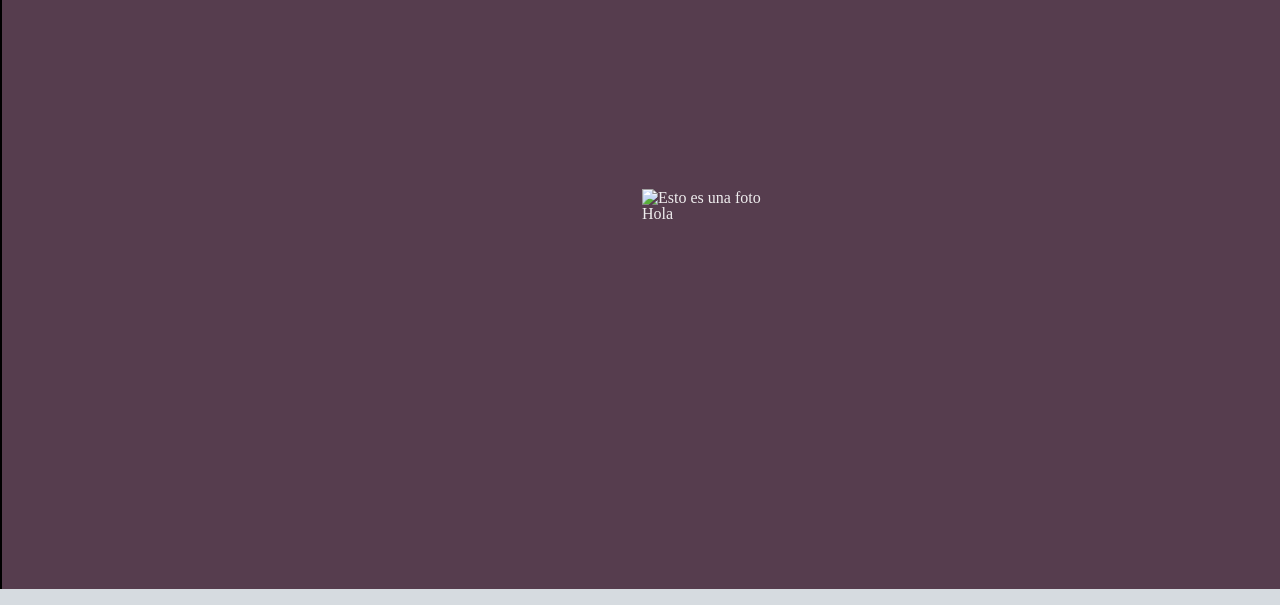
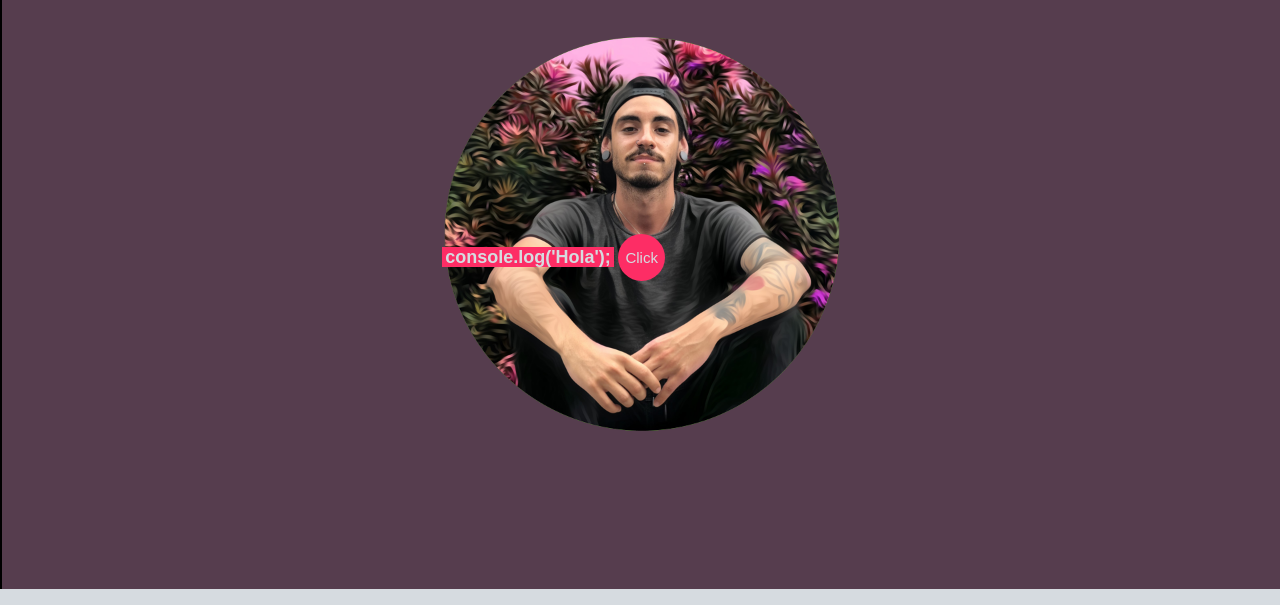
Before and after one commit to cristianfelipe94/portfolio-cristian-felipe, a website: page src/index.html in a window 1280 px wide. Shown: the part 211-816 px from the top of the page. Drawn offline with Linux system fonts and the light colour scheme.

Commit message:
Have added styles to the landing page and animations to it.

```diff
--- a/src/index.html
+++ b/src/index.html
@@ -14,11 +14,11 @@
 
     <div class="tabs-info-wrapper-hidden" id="js-tabs-info-wrapper">
         <ul class="tabs-list">
-            <li>About</li>
-            <li>Portfolio</li>
-            <li>Relevant Education</li>
-            <li>Transferable Experience</li>
-            <li>Resume</li>
+            <li><a href="" class="tab-items">About</a></li>
+            <li><a href="" class="tab-items">Portfolio</a></li>
+            <li><a href="" class="tab-items">Relevant Education</a></li>
+            <li><a href="" class="tab-items">Transferable Experience</a></li>
+            <li><a href="" class="tab-items">Resume</a></li>
         </ul>
         <button class="btnAction" id="js-btn-close">Close</button>
     </div>
@@ -36,12 +36,12 @@
                 <a href="https://www.instagram.com/stoned_christ/" target="bank" class="social-icon fab fa-instagram" id="insta"></a>
                 <a href="https://github.com/cristianfelipe94" target="bank" class="social-icon fab fa-github" id="github"></a>
             </div>
-        </div>
-
-        <div class="img-wrapper">
-            <img src="" alt="Esto es una foto" class="imgHello">
-            <div class="sayHello">
-                <p id="js-hello">Hola</p>
+            <div class="img-wrapper">
+                <img src="img/developer-avatar.png" alt="Esto es una foto" class="imgHello">
+                <div class="rotation-anim">
+                    <h2 class="say-hello-text">console.log('Hola');</h2>
+                    <button id="js-hello" class="say-hello-btn">Click</button>
+                </div>
             </div>
         </div>
     </div>
--- a/src/js/script.js
+++ b/src/js/script.js
@@ -13,3 +13,5 @@ btnClose.addEventListener('click', function () {
     landingPage.setAttribute('class', 'landing-page-wrapper');
     VerticalTabs.setAttribute('class', 'tabs-info-wrapper-hidden');
 });
+
+const varSwump = new Swump();
--- a/src/sass/style.scss
+++ b/src/sass/style.scss
@@ -4,11 +4,15 @@ body {
     position: relative;
     overflow: hidden;
     background-color: #D6DBE0;
+    font-family: Arial, Helvetica, sans-serif;
+    font-size: 15px;
 }
 
 .landing-page-wrapper {
     position: absolute;
     left: 0;
+    width: 100vw;
+    height: 100vh;
     transition: 3s ease-in-out;
     border-left: 2px solid black;
     background-color: #563d4e;
@@ -19,12 +23,14 @@ body {
     position: absolute;
     left: 70vw;
     top: 0;
+    width: 100vw;
+    height: 100vh;
     border-left: 2px solid #fd2d65;
     background-color: #982C58;
     color: #D6DBE0;
     transition: 3s ease-in-out;
     .tabs-wrapper .sign {
-        left: 0;
+        left: -6.5rem;
         transition: 3s ease-in-out;
     }
     .tabs-wrapper .lang {
@@ -35,14 +41,16 @@ body {
 
 .tabs-wrapper {
     position: relative;
-    width: 100vw;
+    max-width: 970px;
+    height: 100vh;
+    margin: 0 auto;
+    padding-top: 1rem;
 }
 
 .sign {
     display: inline-block;
     position: absolute;
-    left: 30%;
-    right: 30%;
+    left: 35%;
     padding: 1rem;
     transition: 3s ease-in-out;
 }
@@ -65,6 +73,7 @@ body {
     width: 50px;
     opacity: 0.5;
     padding: 0.5rem;
+    cursor: pointer;
     &:hover {
         opacity: 1;
     }
@@ -93,16 +102,64 @@ body {
 }
 
 .img-wrapper {
-    position: relative;
-    width: 100vw;
-    height: 100vh;
+    position: absolute;
+    width: 400px;
+    height: 400px;
+    right: 0;
+    left: 0;
+    top: 30%;
+    margin: 0 auto;
 }
 
-.imgHello, .sayHello {
+.imgHello, .say-hello {
+    cursor: pointer;
+}
+
+.imgHello{
+    width: 400px;
+    opacity: 1;
+}
+
+.say-hello-text {
+    border: none;
+    font-size: 1.2em;
+    background-color: #fd2d65;
+    color: #D6DBE0;
+    display: inline-block;
+    margin: 0;
+    width: 43%;
+    text-align: center;
+    transform: rotateZ(0deg);
+    transition: 0.5s ease-in-out;
+}
+
+.say-hello-btn {
+    color: #D6DBE0;
+    border: none;
+    height: 47px;
+    width: 47px;
+    border-radius: 50% 50%;
+    background-color: #fd2d65;
+    transform: rotateZ(0deg);
+    transition: 0.5s ease-in-out;
+}
+
+.rotation-anim {
     position: absolute;
-    left: 50%;
     top: 50%;
-    cursor: pointer;
+    width: 100%;
+    transform: rotateZ(0deg);
+    transition: 0.6s ease-in-out;
+    &:hover {
+        transform: rotateZ(-180deg);
+        transition: 0.9s ease-in-out;
+        .say-hello-text, .say-hello-btn {
+            transform: rotateZ(-180deg);
+            transition: 0.9s ease-in-out;
+            background-color: white;
+            color: #fd2d65;
+        }
+    }
 }
 
 .tabs-info-wrapper-hidden {
@@ -118,6 +175,7 @@ body {
     width: 20vw;
     position: relative;
     margin: 0;
+    border-right: 1px solid black;
     background-color: #2D3255;
     transition: 3s ease-in-out;
 }
@@ -134,6 +192,15 @@ body {
 
 .tabs-list li {
     margin: 2rem 0;
+    &:hover {
+        background-color: #252946;
+        transition: 0.6s ease-in-out;
+    }
+}
+
+.tab-items {
+    text-decoration: none;
+    color: #D6DBE0;
 }
 
 .btnAction {
@@ -141,4 +208,5 @@ body {
     top: 50vh;
     right: 0vw;
     cursor: pointer;
+    border: 0;
 }
```
Also changed, not shown: src/css/style.css, src/img/developer-avatar.png (added), 1 other file.
